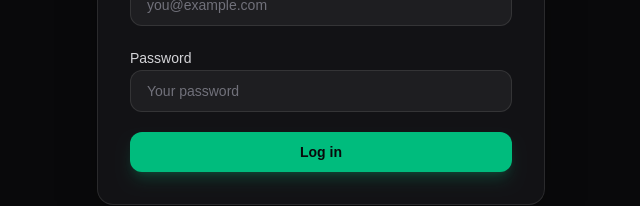
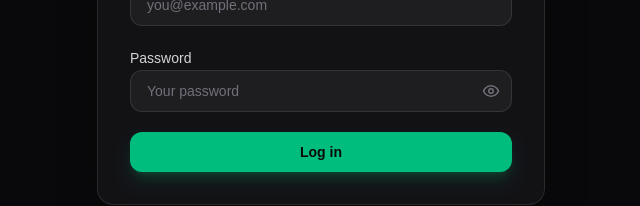
Before and after one commit to Emmanu430/habit-tracker, a Next.js app: page /login in a window 1280 px wide. Shown: the part 389-595 px from the top of the page, without its empty margins (319-959 px from the left). Built offline with nearby package versions, Linux system fonts and the light colour scheme; no server answers.

Commit message:
Add password visibility toggle

```diff
--- a/components/auth-form.tsx
+++ b/components/auth-form.tsx
@@ -3,6 +3,7 @@
     import { useState, type FormEvent } from "react";
     import { useRouter } from "next/navigation";
     import Link from "next/link";
+    import PasswordInput from "@/components/password-input";
     import { createClient } from "@/lib/supabase/client";
 
     type Props = { mode: "login" | "signup" };
@@ -82,9 +83,8 @@
                 <label htmlFor="password" className="text-sm font-medium text-zinc-300">
                     Password
                 </label>
-                <input
+                <PasswordInput
                     id="password"
-                    type="password"
                     required
                     minLength={6}
                     autoComplete={isLogin ? "current-password" : "new-password"}
--- /dev/null
+++ b/components/password-input.tsx
@@ -0,0 +1,40 @@
+    "use client";
+
+    import { useState, type InputHTMLAttributes } from "react";
+
+    type Props = InputHTMLAttributes<HTMLInputElement>;
+
+    export default function PasswordInput(props: Props) {
+    const [visible, setVisible] = useState(false);
+
+    return (
+        <div className="relative">
+        <input
+            {...props}
+            type={visible ? "text" : "password"}
+            className={`${props.className ?? ""} pr-11`}
+        />
+        <button
+            type="button"
+            onClick={() => setVisible((v) => !v)}
+            aria-label={visible ? "Hide password" : "Show password"}
+            aria-pressed={visible}
+            className="absolute inset-y-0 right-0 flex items-center px-3 text-zinc-500 transition hover:text-zinc-300 focus:outline-none focus-visible:text-emerald-400"
+        >
+            {visible ? (
+            <svg xmlns="http://www.w3.org/2000/svg" width="18" height="18" viewBox="0 0 24 24" fill="none" stroke="currentColor" strokeWidth="2" strokeLinecap="round" strokeLinejoin="round">
+                <path d="M9.88 9.88a3 3 0 1 0 4.24 4.24" />
+                <path d="M10.73 5.08A10.43 10.43 0 0 1 12 5c7 0 10 7 10 7a13.16 13.16 0 0 1-1.67 2.68" />
+                <path d="M6.61 6.61A13.53 13.53 0 0 0 2 12s3 7 10 7a9.74 9.74 0 0 0 5.39-1.61" />
+                <line x1="2" y1="2" x2="22" y2="22" />
+            </svg>
+            ) : (
+            <svg xmlns="http://www.w3.org/2000/svg" width="18" height="18" viewBox="0 0 24 24" fill="none" stroke="currentColor" strokeWidth="2" strokeLinecap="round" strokeLinejoin="round">
+                <path d="M2 12s3-7 10-7 10 7 10 7-3 7-10 7-10-7-10-7Z" />
+                <circle cx="12" cy="12" r="3" />
+            </svg>
+            )}
+        </button>
+        </div>
+    );
+}
```
